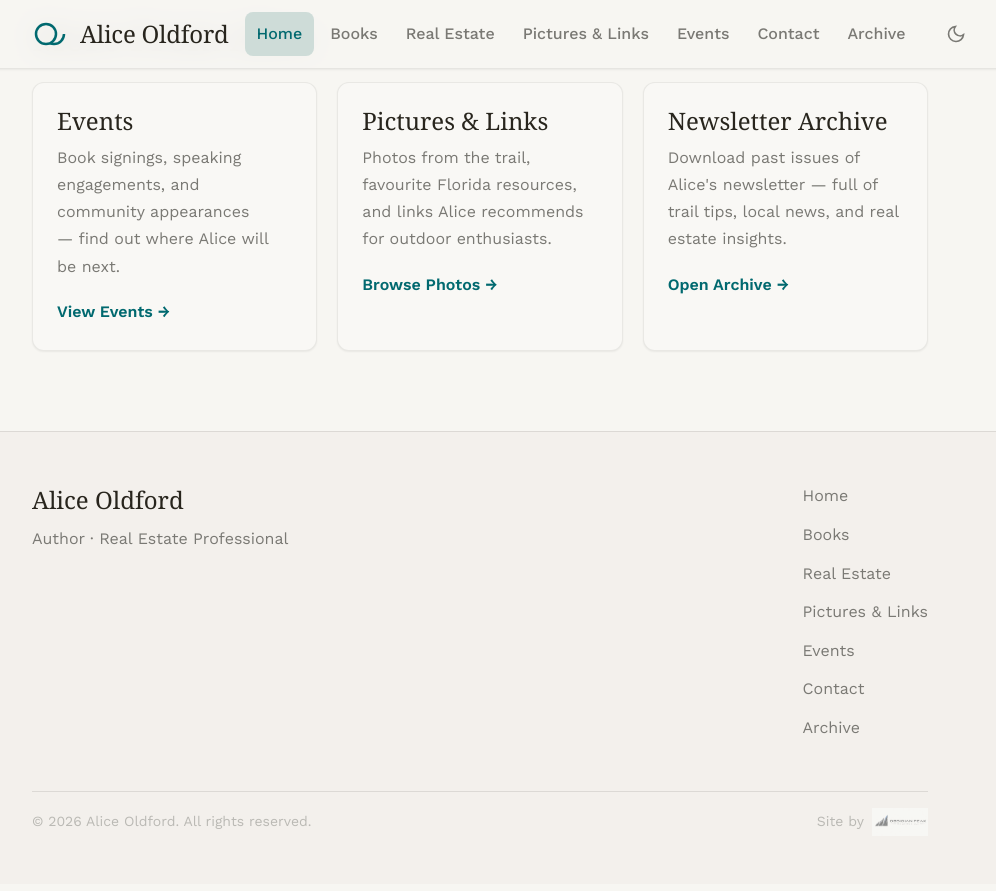
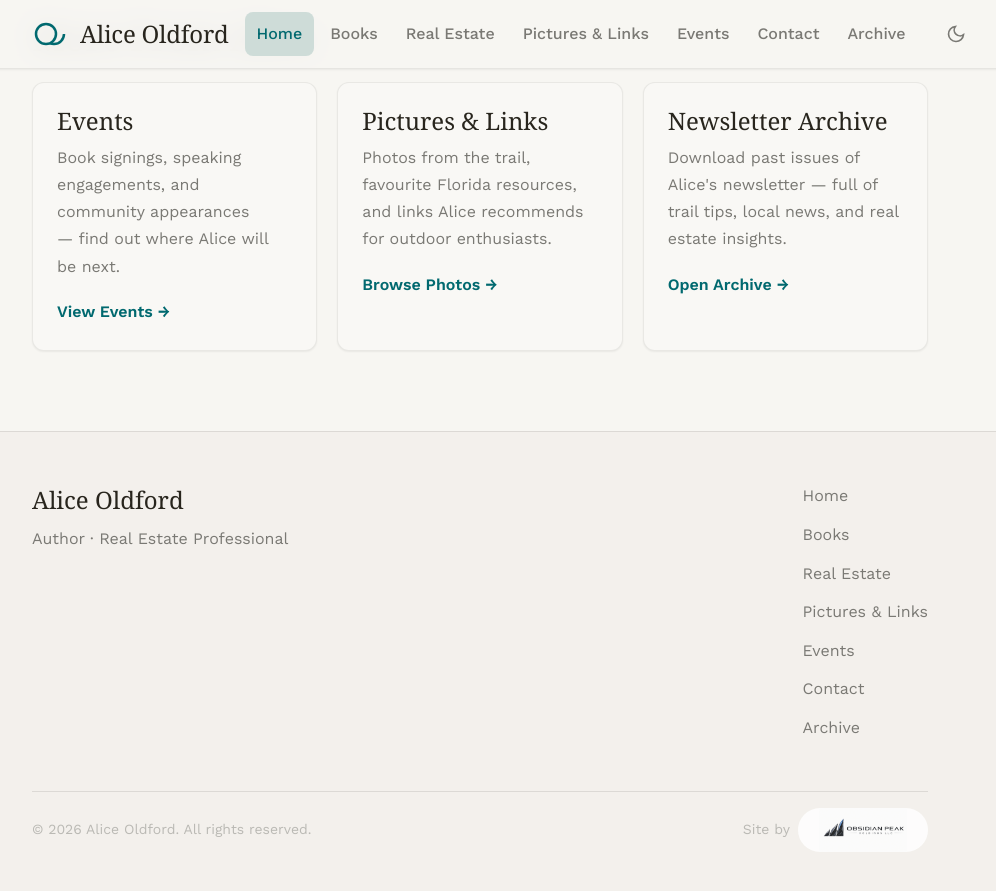
Before and after one commit to stuart-dotcom/aliceoldford.com, a Jekyll site: the page built from index.html, in a window 1280 px wide and 900 px high, scrolled down 2358 px. Shown: the top 891 px of the window, without its empty margins (160-1156 px from the left). Built offline with Jekyll 4.4.1, drawn with Linux system fonts in a browser that asks for light colours; some web fonts are replaced.

Commit message:
fix(footer): rounded logo pill, improved legibility

```diff
--- a/_includes/footer.html
+++ b/_includes/footer.html
@@ -27,15 +27,17 @@
           rel="noopener noreferrer"
           aria-label="Website designed and built by Obsidian Peak Holdings"
         >
+          <span class="site-footer__credit-logo-wrap" aria-hidden="true">
             <img
               src="{{ site.baseurl }}/assets/images/Obsidian_Peak_Logo_Footer.png"
-            alt="Obsidian Peak Holdings"
-            width="120"
-            height="40"
+              alt=""
+              width="150"
+              height="50"
               loading="lazy"
               decoding="async"
               class="site-footer__credit-logo"
             >
+          </span>
         </a>
       </p>
     </div>
--- a/assets/css/main.css
+++ b/assets/css/main.css
@@ -205,7 +205,7 @@ main { flex: 1; }
   color: var(--color-text-faint);
 }
 
-/* "Site by" credit — deliberately understated */
+/* "Site by" credit — present but subordinate */
 .site-footer__credit {
   display: flex;
   align-items: center;
@@ -222,20 +222,33 @@ main { flex: 1; }
 .site-footer__credit-link {
   display: flex;
   align-items: center;
-  opacity: 0.45;
+  opacity: 0.85;
   transition: opacity var(--transition);
-  border-radius: var(--radius-sm);
+  border-radius: var(--radius-full);
+  text-decoration: none;
 }
 
 .site-footer__credit-link:hover {
-  opacity: 0.75;
+  opacity: 1;
+}
+
+/* Pill-shaped clip wrapper — clips the rectangular white
+   background of the PNG into a rounded pill shape */
+.site-footer__credit-logo-wrap {
+  display: block;
+  width: 130px;
+  height: 44px;
+  border-radius: var(--radius-full);
+  overflow: hidden;
+  background: #ffffff;
+  flex-shrink: 0;
 }
 
 .site-footer__credit-logo {
-  width: auto;
-  max-width: 100px;
-  height: 28px;
+  width: 130px;
+  height: 44px;
   object-fit: contain;
+  object-position: center;
   display: block;
 }
 
```
Lines whose indentation alone changed are shown as unchanged.
